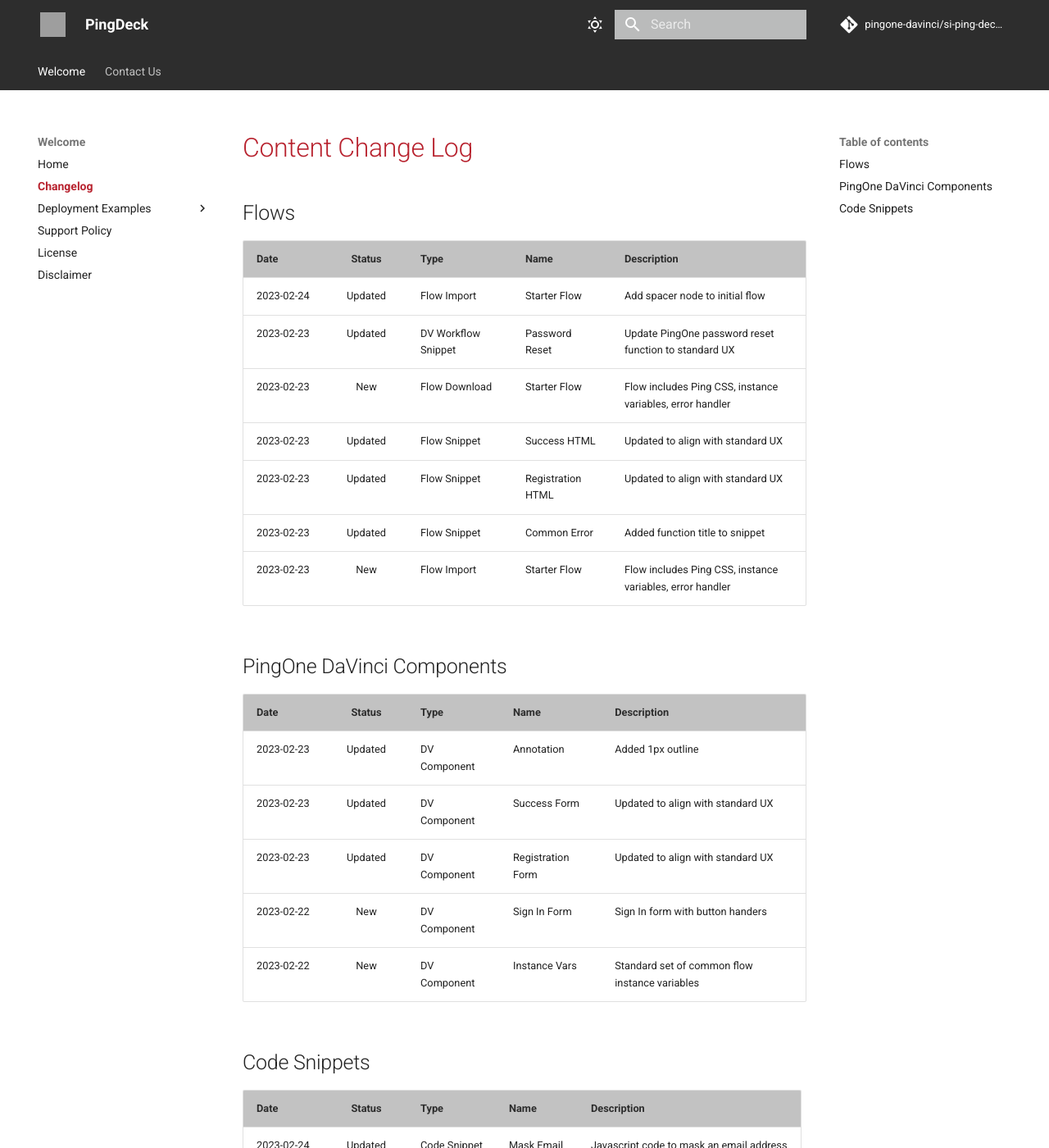
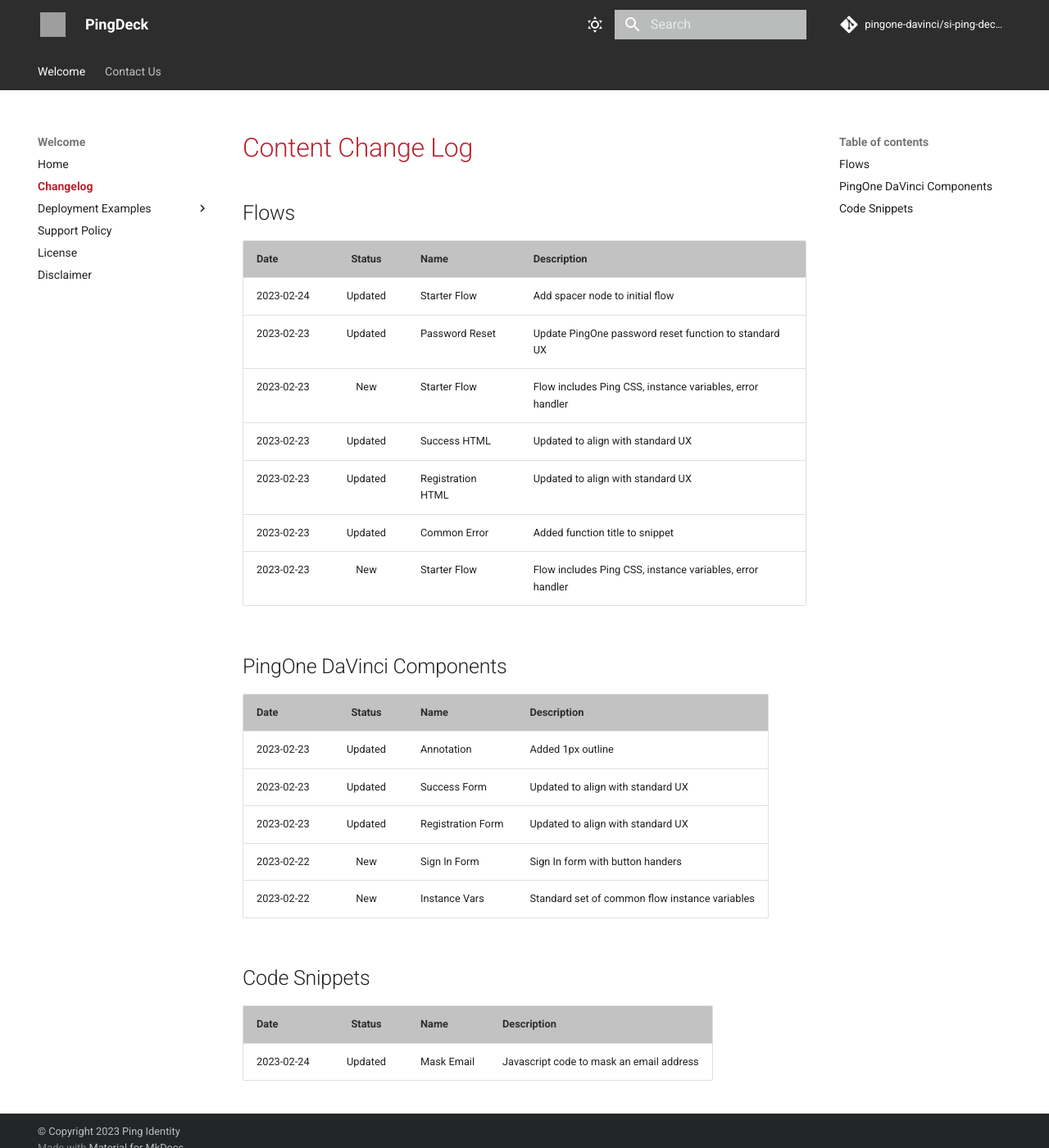
Before and after one commit to pingone-davinci/si-ping-deck-docs, an MkDocs documentation site: the page built from docs/changelog.md, in a window 1280 px wide and 1400 px high. Shown: the whole window at 82% size. Built offline with MkDocs 1.6.1 and Material for MkDocs 9.7.7, drawn with Linux system fonts in a browser that asks for light colours; comment, search, counter and statistics services are not loaded; grey boxes are pictures that could not be loaded.

Commit message:
Remove type from changelog

```diff
--- a/docs/changelog.md
+++ b/docs/changelog.md
@@ -3,29 +3,29 @@
 
 ## Flows
 
-| Date  | Status | Type | Name | Description  |
-|---|:---:|---|---|---|
-| 2023-02-24 | Updated | Flow Import  | Starter Flow  | Add spacer node to initial flow |
-| 2023-02-23 | Updated | DV Workflow Snippet  | Password Reset | Update PingOne password reset function to standard UX |
-| 2023-02-23 | New | Flow Download  | Starter Flow | Flow includes Ping CSS, instance variables, error handler |
-| 2023-02-23 | Updated | Flow Snippet | Success HTML | Updated to align with standard UX |
-| 2023-02-23 | Updated | Flow Snippet | Registration HTML | Updated to align with standard UX |
-| 2023-02-23 | Updated | Flow Snippet | Common Error | Added function title to snippet |
-| 2023-02-23 | New | Flow Import  | Starter Flow | Flow includes Ping CSS, instance variables, error handler |
+| Date  | Status | Name | Description  |
+|---|:---:|---|---|
+| 2023-02-24 | Updated | Starter Flow  | Add spacer node to initial flow |
+| 2023-02-23 | Updated | Password Reset | Update PingOne password reset function to standard UX |
+| 2023-02-23 | New | Starter Flow | Flow includes Ping CSS, instance variables, error handler |
+| 2023-02-23 | Updated | Success HTML | Updated to align with standard UX |
+| 2023-02-23 | Updated | Registration HTML | Updated to align with standard UX |
+| 2023-02-23 | Updated | Common Error | Added function title to snippet |
+| 2023-02-23 | New | Starter Flow | Flow includes Ping CSS, instance variables, error handler |
 
 ## PingOne DaVinci Components
 
-| Date  | Status | Type | Name | Description  |
-|---|:---:|---|---|---|
-| 2023-02-23 | Updated | DV Component | Annotation | Added 1px outline |
-| 2023-02-23 | Updated | DV Component | Success Form | Updated to align with standard UX |
-| 2023-02-23 | Updated | DV Component | Registration Form | Updated to align with standard UX |
-| 2023-02-22 | New | DV Component  | Sign In Form | Sign In form with button handers |
-| 2023-02-22 | New | DV Component  | Instance Vars | Standard set of common flow instance variables |
+| Date  | Status | Name | Description  |
+|---|:---:|---|---|
+| 2023-02-23 | Updated | Annotation | Added 1px outline |
+| 2023-02-23 | Updated | Success Form | Updated to align with standard UX |
+| 2023-02-23 | Updated | Registration Form | Updated to align with standard UX |
+| 2023-02-22 | New | Sign In Form | Sign In form with button handers |
+| 2023-02-22 | New | Instance Vars | Standard set of common flow instance variables |
 
 
 ## Code Snippets
 
-| Date  | Status | Type | Name | Description  |
-|---|:---:|---|---|---|
-| 2023-02-24 | Updated | Code Snippet  | Mask Email  | Javascript code to mask an email address |
+| Date  | Status | Name | Description  |
+|---|:---:|---|---|
+| 2023-02-24 | Updated | Mask Email  | Javascript code to mask an email address |
```
